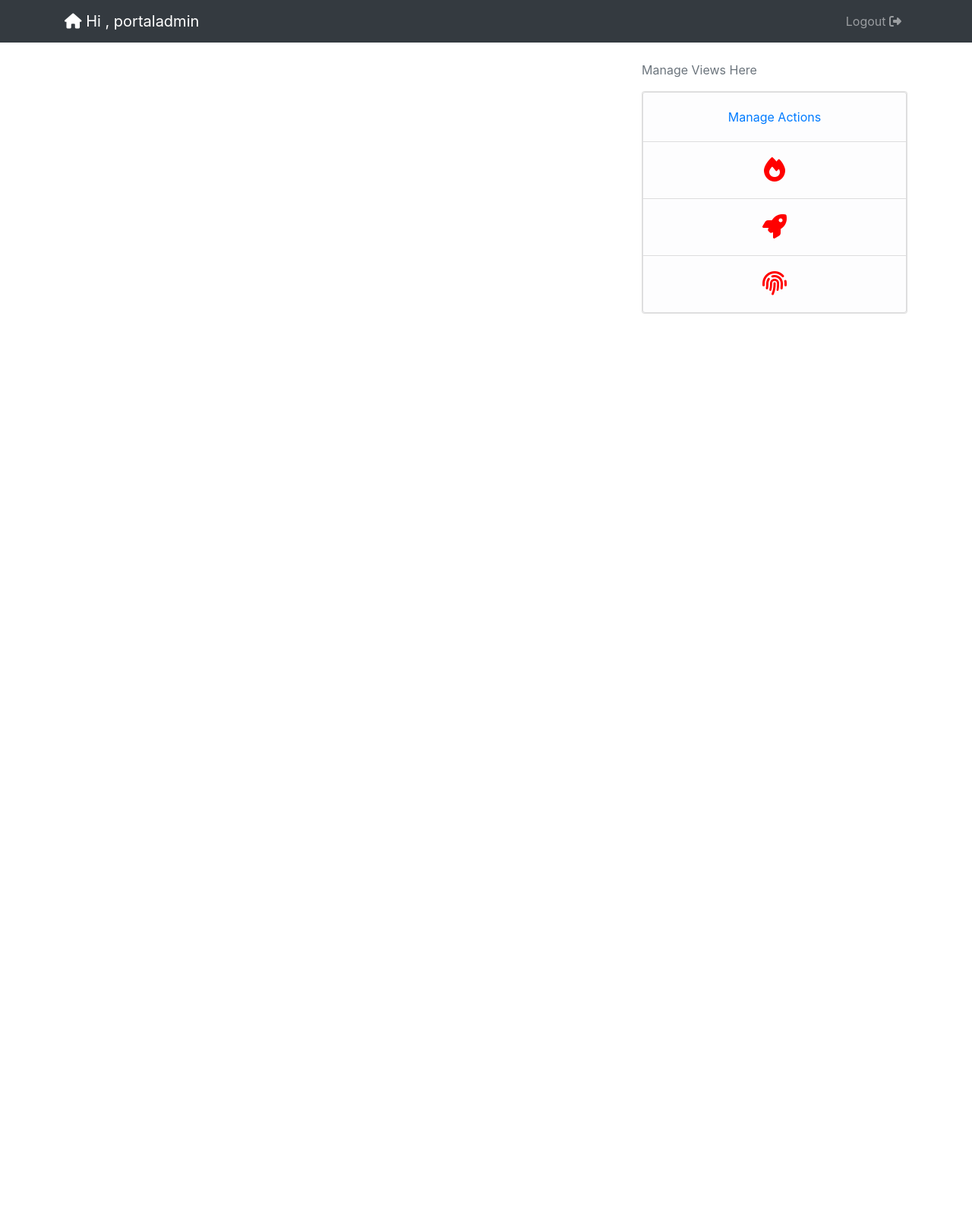
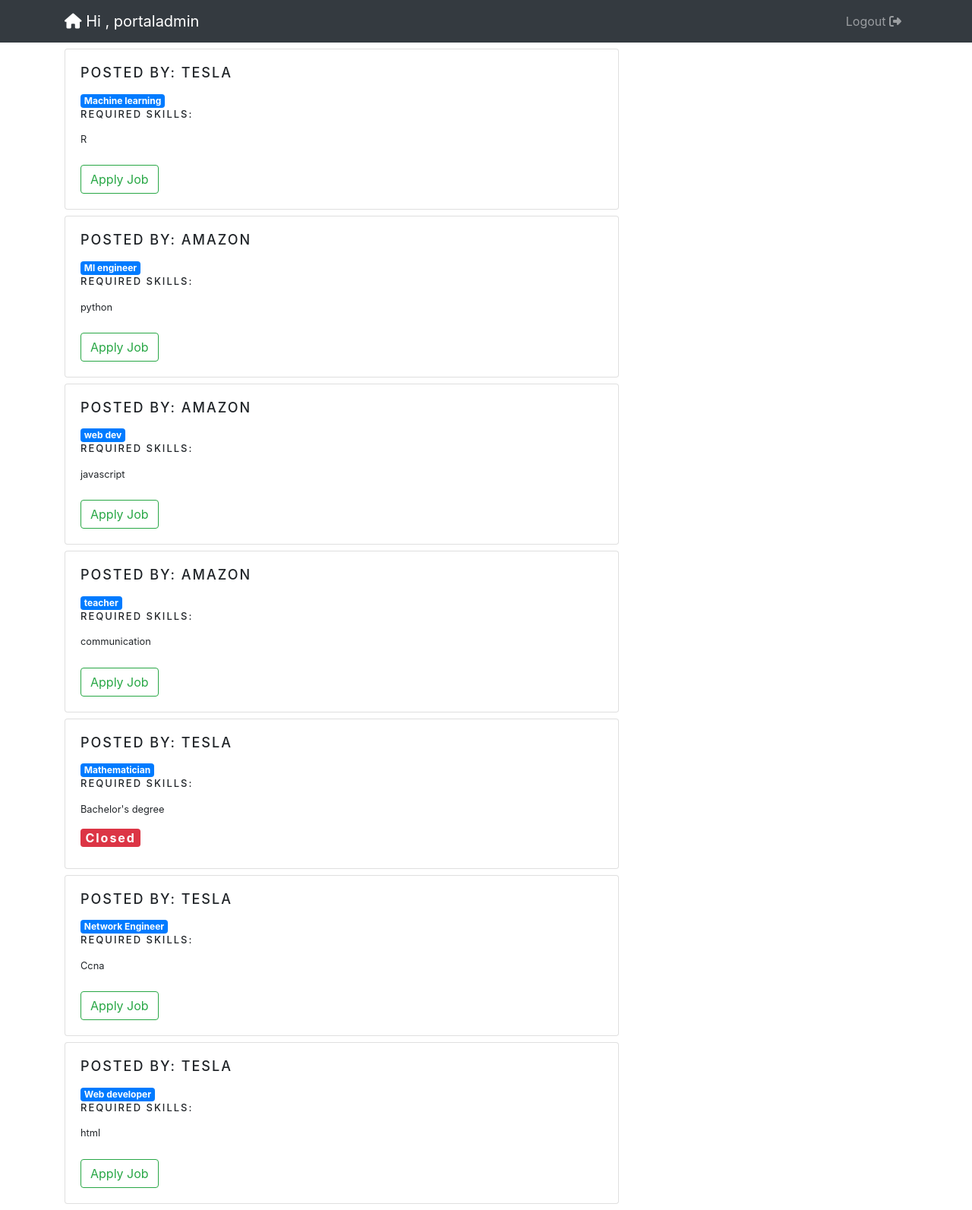
Before and after one commit to Madaraka02/portal, a Django app: page /student/dashboard/ in a window 1280 px wide. Shown: the whole page at 76% size. Before the commit the page ends 413 px from the top, so only its background shows below. Run offline with Django 3.2, Linux system fonts and the light colour scheme; a user stored in the database is signed in; data comes from the database, SQL or seed files in the repository; data that the repository does not hold is empty; some libraries are stand-ins or nearby versions.

Commit message:
changed index page

```diff
--- a/openings/models.py
+++ b/openings/models.py
@@ -32,7 +32,7 @@ class Jobs(models.Model):
     title = models.CharField(max_length=1000)
     required_skills = RichTextField()
     is_open = models.BooleanField(default=True)
-    company = models.CharField(max_length=100, null=True)
+    company = models.ForeignKey(Company, on_delete=models.CASCADE, default="Null",null=True)
 
     def __str__(self):
         return self.title
--- a/openings/urls.py
+++ b/openings/urls.py
@@ -25,8 +25,6 @@ urlpatterns = [
 
     path('companies/<str:id>/',  company, name="company"),
     path('schools/<str:id>/',  school, name="school"),
-    path('schools/',  all_schools, name="schools"),
-    path('companies/',  all_companies, name="companies"),
     path('applicatons/',  apply_job, name="apply"),
 
 ]
--- a/openings/views.py
+++ b/openings/views.py
@@ -277,7 +277,7 @@ def updateStudent(request, id):
     return render(request, 'school-update-student.html', context)
 
 
-
+@login_required
 def company(request, id):
     company = Company.objects.filter(id=id).first()
 
@@ -297,9 +297,11 @@ def company(request, id):
     if request.method == "POST":
         form = JobForm(request.POST)
         if form.is_valid():
-            form.save()
+            avail = form.save(commit=False)
+            avail.company = request.user.company
+            avail.save()
 
-        return redirect('company')
+        return redirect('company', id=request.user.company.id)
     context = {
         'jobs':jobs,
         'company':company,
@@ -307,7 +309,7 @@ def company(request, id):
         'applications':applications
     }
     return render(request, 'company.html', context)
-
+@login_required
 def school(request, id):
     school = School.objects.get(id=id)
     student_list = Student.objects.filter(school=school).order_by('-id')
@@ -333,22 +335,20 @@ def school(request, id):
     }
     return render(request, 'school.html', context)
 
-def all_schools(request):
-    schools = School.objects.all().first()
-    return render(request, 'schools.html')
 
-def all_companies(request):
-    companies = Company.objects.all().first()
-    return render(request, 'companies.html')
-
+@login_required
 def apply_job(request):
     form = ApplicationForm()
-
-    if request.method == "POST":
-        form = ApplicationForm(request.POST)
-        if form.is_valid():
-            form.save()
-        return redirect('dashboard')
+    if request.user.is_student and request.user.is_authenticated:
+        # student = Student.objects.filter(id=id).first()
+        if request.method == "POST":
+            form = ApplicationForm(request.POST)
+            if form.is_valid():
+                form.save()
+            # avail = form.save(commit=False)
+            # avail.student = request.user.student
+            # avail.save()
+            return redirect('dashboard')
     context = {
         'form':form
     }
--- a/templates/company-update-jobs.html
+++ b/templates/company-update-jobs.html
@@ -7,8 +7,9 @@
         <div class="col-md-3"></div>
         <div class="col-md-6">
             <h4>Edit Job</h4>
-            <form action="" method="post" novalidate>
+            <form action="" method="post" enctype="multipart/form-data" novalidate>
                 {% csrf_token %}
+                {{ form.media}}
                 {{form|crispy}}
                 <input class="btn btn-info btn-block" type="submit" value="Save Job">
 
--- a/templates/company.html
+++ b/templates/company.html
@@ -68,6 +68,7 @@
             <h4 class="card-text">{{application.student.user.username}}</h4>
             <p class="card-text">{{application.email}}</p>
             <p class="card-text">{{application.phone_number}}</p>
+            <p class="card-text">{{application.job.title}}</p>
           </div>
         </div>
       </div>
--- a/templates/dashboard.html
+++ b/templates/dashboard.html
@@ -77,13 +77,13 @@
           {% for job in jobs %}
           <div class="card mt-2 mb-2">
             <div class="card-body">
-              <h4 class="card-title text-uppercase" style="letter-spacing: 2px; font-size: large;">Posted By: {{job.company.user.username}}</h4>
+              <h4 class="card-title text-uppercase" style="letter-spacing: 2px; font-size: large;">Posted By: {{job.company}}</h4>
               <a href="#" class="badge badge-primary">{{job.title}}</a>
 
 
 
-
-              <br><small class=""><p>{{job.required_skills}}</p></small>
+              <h6 class="text-uppercase" style="font-size: small; letter-spacing: 2px;">Required skills:</h6>
+              <small class=""><p>{{job.required_skills|safe}}</p></small>
 
 
 
@@ -91,7 +91,7 @@
               {% if job.is_open %}
               <a href="{% url 'apply' %}" class="mt-2 btn  btn-outline-success">Apply Job
                 {% else %}
-                <h4 class="text-danger text-uppercase" style="font-size: medium; letter-spacing: 2px;">Closed</h4>
+                <h4 class="badge badge-danger" style="font-size: medium; letter-spacing: 2px;">Closed</h4>
                 {% endif %}
                 </a>
             </div>
@@ -101,34 +101,7 @@
         <!-- <div class="col-md-2"></div> -->
         <div class="col-md-4 mt-4">
 
-          <div class="content-section ">
 
-            <p class='text-muted'> Manage Views Here
-            <ul class="list-group card">
-              <li class="list-group-item text-center list-group-item-light"><a href="#" class="nav-link">
-
-
-                  Manage Actions</a> </li>
-
-              <li class="list-group-item  text-center list-group-item-light"><a href="#" class="nav-link">
-                <i class="fa fa-2x fa-duotone fa-fire"></i> </a> </li>
-              <li class="list-group-item  text-center list-group-item-light"><a href="#" class="nav-link">
-                <i class="fa fa-2x fa-duotone fa-rocket"></i>
-                     </a></li>
-
-
-              <li class="list-group-item  text-center list-group-item-light">
-
-                <a href="#" class="nav-link">
-                  <i class="fa fa-2x fa-duotone fa-fingerprint"></i>
-
-
-              </a>
-          </li>
-
-            </ul>
-            </p>
-          </div>
         </div>
 
 
--- a/templates/index.html
+++ b/templates/index.html
@@ -101,8 +101,8 @@
      </div>
      <div class="row">
        <div class="col-md-4"></div>
-       <div class="col-md-4 mt-2 mb-3">
-        <a href="{% url 'site_login' %}" class="btn btn-block btn-outline-info">Login <i class="fa fa-solid fa-arrow-right"></i></a>
+       <div class="col-md-4 mt-2 mb-3 shadow-lg">
+        <a href="{% url 'site_login' %}" class="btn btn-block btn-info">Login <i class="fa fa-solid fa-arrow-right"></i></a>
        </div>
        <div class="col-md-4"></div>
 
```
Also changed, not shown: db.sqlite3, openings/migrations/0015_alter_jobs_company.py (added), openings/migrations/0016_alter_jobs_company.py (added).
